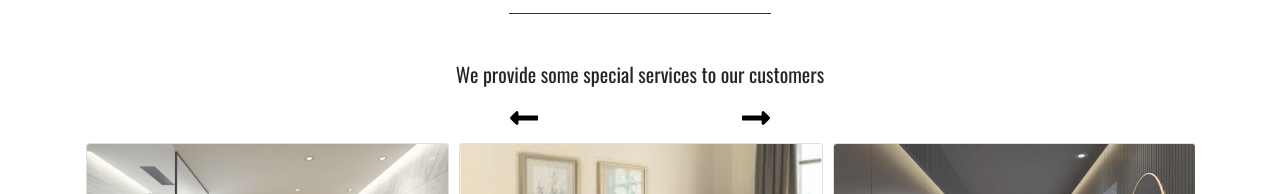
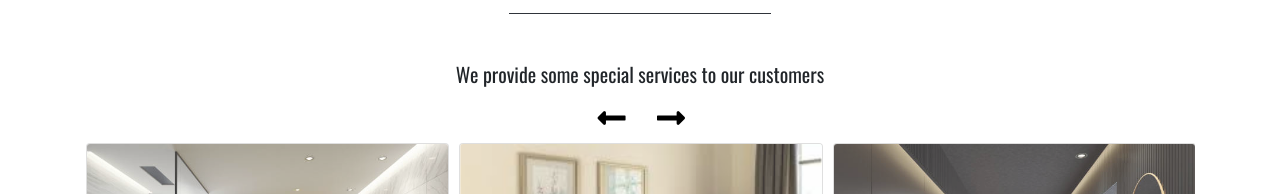
Before and after one commit to shariq082/ayan-interior.github.io, a plain HTML site: page index.html in a window 1280 px wide. Shown: the part 1974-2168 px from the top of the page. Drawn offline with nearby package versions, Linux system fonts and the light colour scheme.

Commit message:
Update style.css

```diff
--- a/css/style.css
+++ b/css/style.css
@@ -110,7 +110,8 @@ background-position-x: -1000px;
     font-size: 2rem;
     color:black;
 }
-
+.owl-nav .owl-prev .owl-nav-prev{ margin-left: 80%;}
+.owl-nav .owl-next .owl-nav-next{margin-right: 80%;}
 .owl-theme .owl-nav [class*='owl-']:hover{
     background: transparent;
     color:gray;
```
